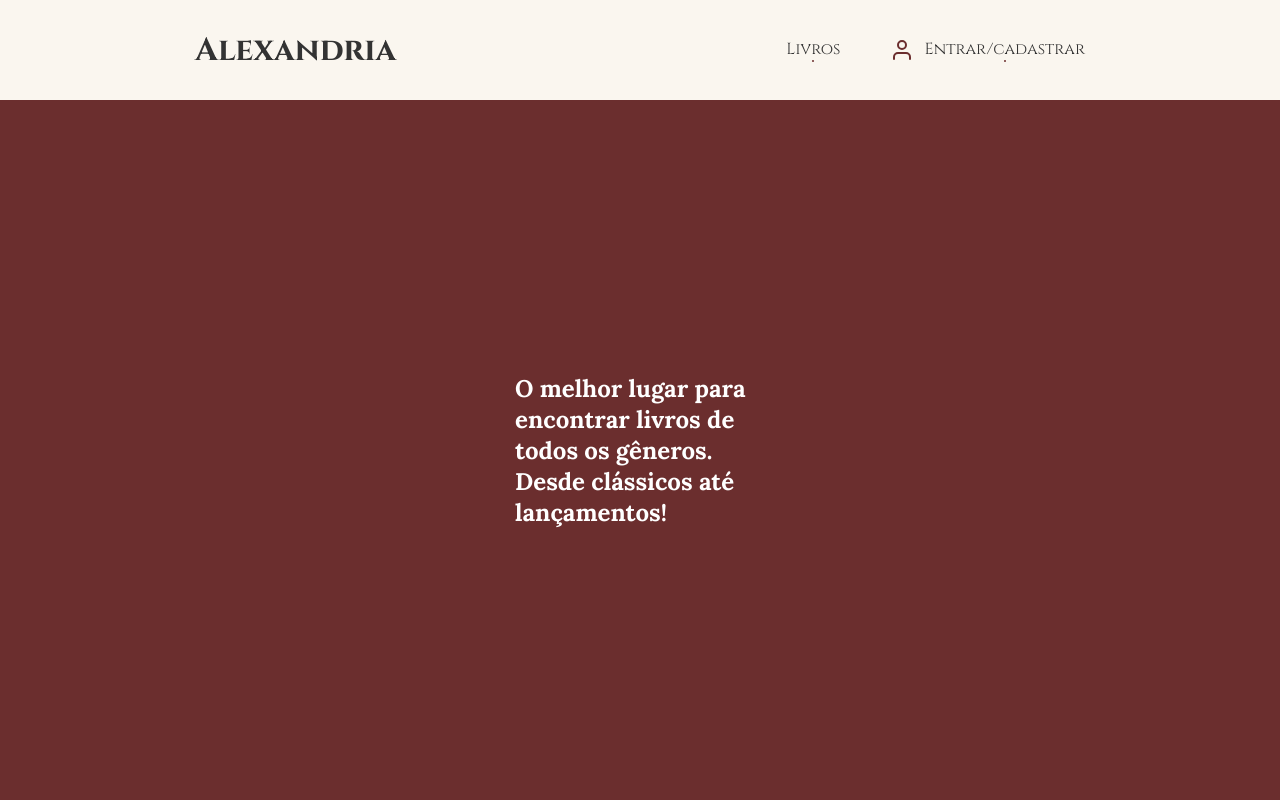
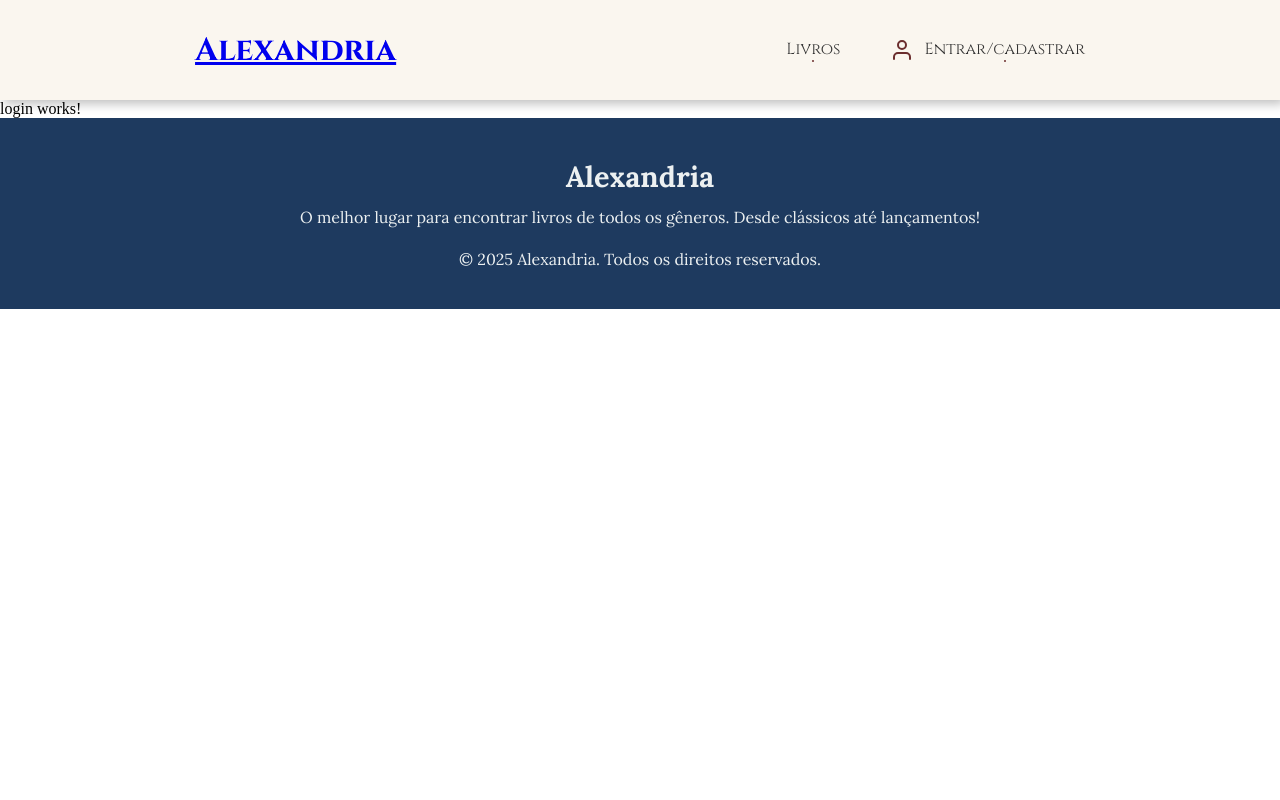
Before and after one commit to Erick-Badaro/PI-lbiblioteca, an Angular app: page /login in a window 1280 px wide. Before the commit this address led to /. Shown: the top 800 px of the page. Built offline with nearby package versions, Linux system fonts and the light colour scheme.

Commit message:
Criando o componente de login, e as rotas possiveis

```diff
--- a/src/app/app.component.html
+++ b/src/app/app.component.html
@@ -1,4 +1,3 @@
 <app-header></app-header>
-<app-conteudo></app-conteudo>
+<router-outlet />
 <app-footer></app-footer>
-<router-outlet />
--- a/src/app/app.routes.ts
+++ b/src/app/app.routes.ts
@@ -1,3 +1,22 @@
 import { Routes } from '@angular/router';
+import { LoginComponent } from './pages/login/login.component';
+import { ConteudoComponent } from './pages/conteudo/conteudo.component';
 
-export const routes: Routes = [];
+export const routes: Routes = [
+    {
+        path: '',
+        component: ConteudoComponent,
+    },
+    {
+        path: 'conteudo',
+        component: ConteudoComponent
+    },
+    {
+        path: 'login',
+        component: LoginComponent
+    },
+    {
+        path: '**',
+        redirectTo: 'conteudo',
+    },
+];
--- a/src/app/header/header.component.css
+++ b/src/app/header/header.component.css
@@ -26,6 +26,8 @@
     flex-direction: column;
     justify-content: center;
     align-items: center;
+    text-decoration: none;
+    color: var(--cor-texto);
 }
 
 .container ul li a::after {
--- a/src/app/header/header.component.html
+++ b/src/app/header/header.component.html
@@ -1,10 +1,10 @@
 <div class="container">
-    <h1>Alexandria</h1>
+    <a routerLink="/conteudo"><h1>Alexandria</h1></a>
     <ul>
         <li><a>Livros</a></li>
         <span>
             <img src="user.svg" alt="">
-            <li><a>Entrar/cadastrar</a></li>
+            <li><a routerLink="/login">Entrar/cadastrar</a></li>
         </span>
     </ul>
 </div>
--- a/src/app/header/header.component.ts
+++ b/src/app/header/header.component.ts
@@ -1,8 +1,9 @@
 import { Component } from '@angular/core';
+import { RouterModule } from '@angular/router';
 
 @Component({
   selector: 'app-header',
-  imports: [],
+  imports: [RouterModule],
   templateUrl: './header.component.html',
   styleUrl: './header.component.css'
 })
--- /dev/null
+++ b/src/app/pages/login/login.component.html
@@ -0,0 +1 @@
+<p>login works!</p>
```
Also changed, not shown: src/app/pages/login/login.component.ts (added, +11 -0 lines), src/app/pages/login/login.component.css (added), 1 other file (tests, documents, lock files or other folders).
